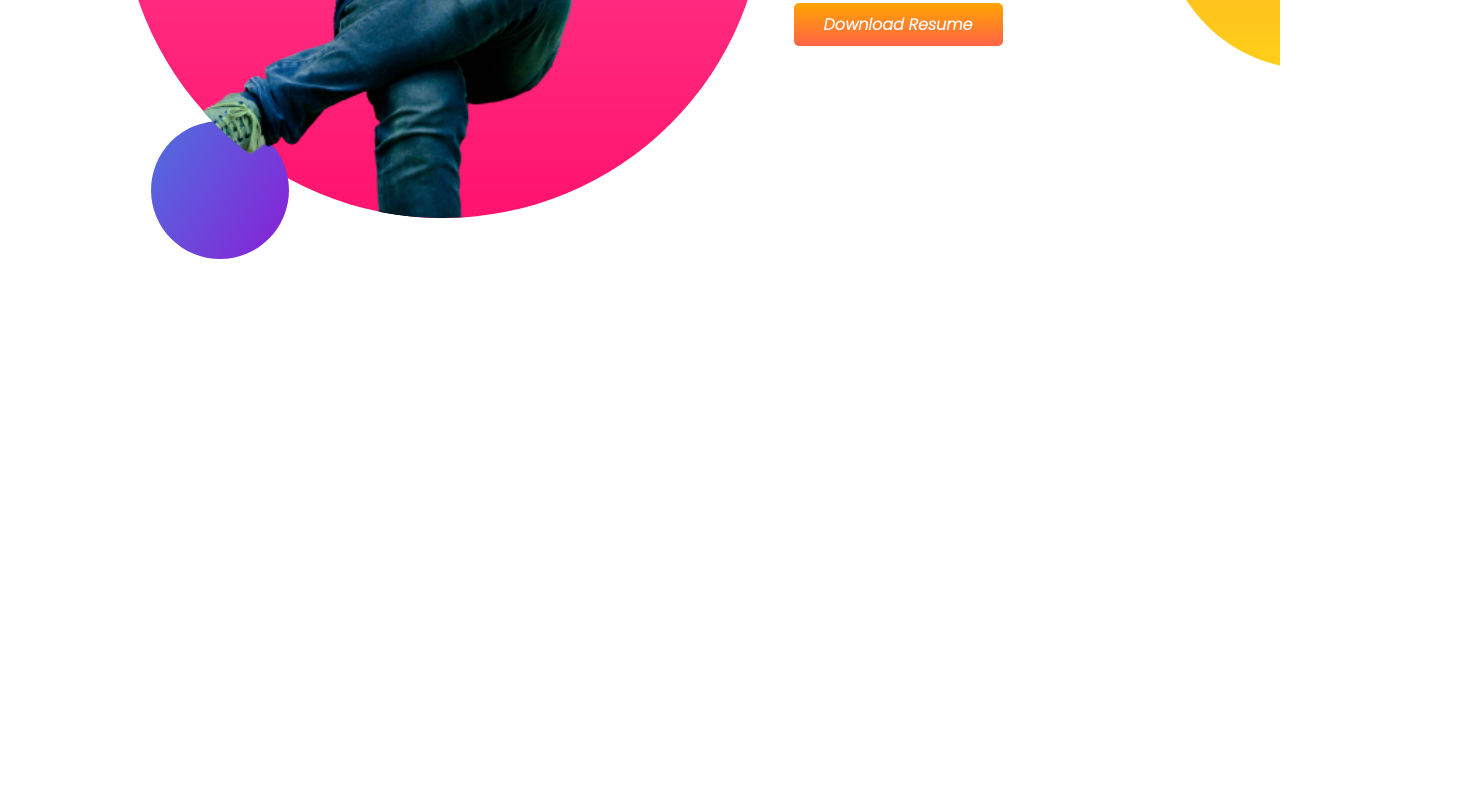
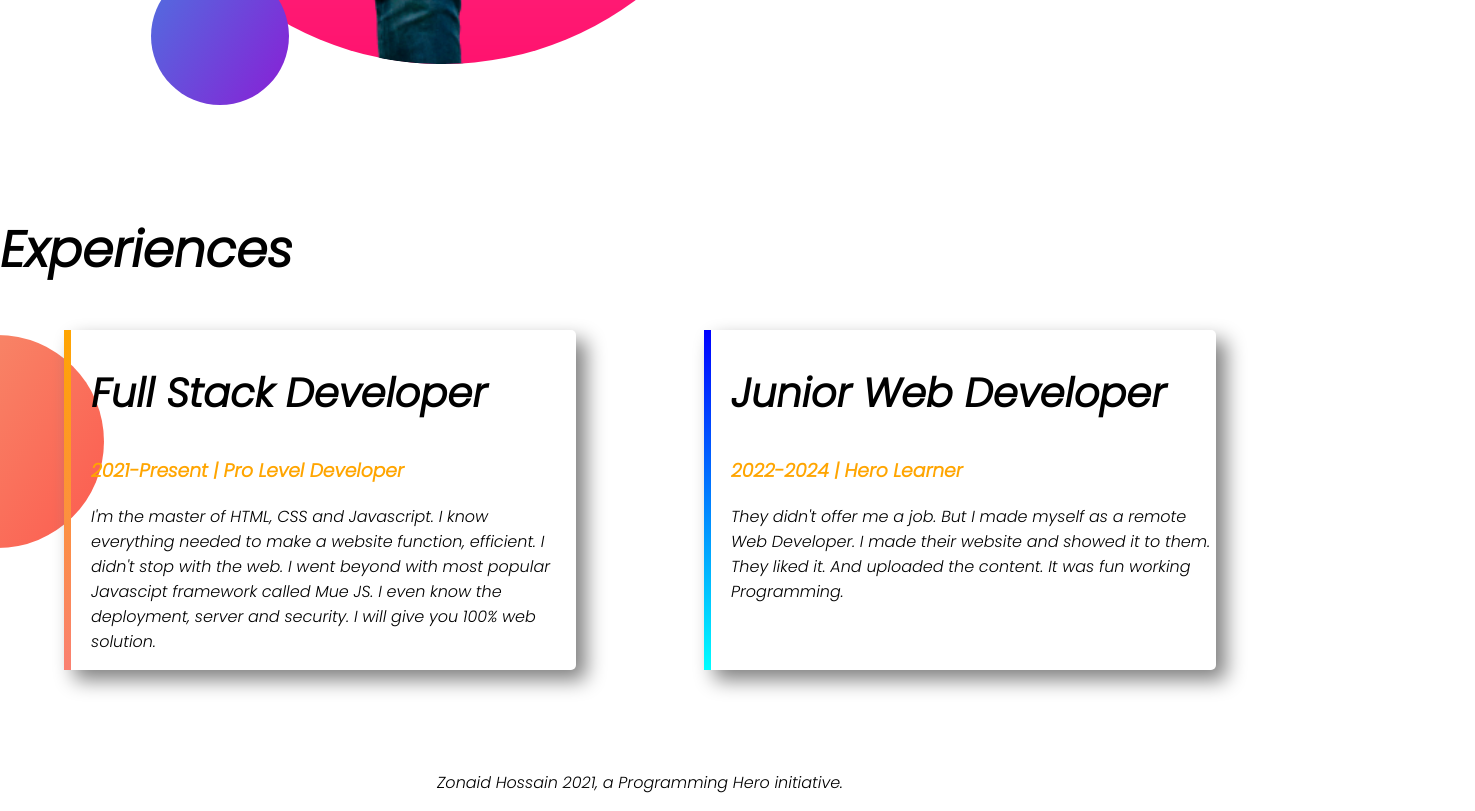
Before and after one commit to Zonaid243/developer-portfolio, a plain HTML site: page index.html in a window 1280 px wide. Shown: the part 1516-2327 px from the top of the page, 1475 px wide, since content can reach past the window. Before the commit the page ends 1934 px from the top, so only its background shows below. Drawn offline with Linux system fonts and the light colour scheme.

Commit message:
footer and experience added

```diff
--- a/index.html
+++ b/index.html
@@ -11,7 +11,7 @@
     <link rel="stylesheet" href="style.css">
 </head>
 <body>
-    <section class="top-banner">
+    <section class="top-banner flexible-container">
         <div class="half-width">
             <h1>Welcome To</h1>
             <h1> <span class="orange">Zonaid Hossain's</span> Portfolio !</h1>
@@ -25,7 +25,7 @@
 </div>
 </section>
 
-<section class="dream-big">
+<section class="dream-big flexible-container">
     <div class="half-width">
         <img src="/images/zonaid2-bg2.png" alt="zonaid background 2">
     </div>
@@ -36,5 +36,27 @@
         <a class="hire-button" target="_blank" href="">Download Resume</a>
     </div>
 </section>
+
+<section class="experience-area ">
+    <h1>Experiences</h1>
+    <div class="flexible-container">
+        <div id="full-stake"  class="experience-item">
+            <h2>Full Stack Developer</h2>
+            <h3 class="orange">2021-Present | Pro Level Developer</h3>
+            <p>I'm the master of HTML, CSS and Javascript. I know everything needed to make a website function, efficient. I
+                didn't stop with the web. I went beyond with most popular Javascipt framework called Mue JS. I even know the
+                deployment, server and security. I will give you 100% web solution. </p>
+        </div>
+        <div id="web-dev-experience" class="experience-item">
+            <h2>Junior Web Developer</h2>
+            <h3 class="orange">2022-2024 | Hero Learner</h3>
+            <p>They didn't offer me a job. But I made myself as a remote Web Developer. I made their website and showed it to
+                them. They liked it. And uploaded the content. It was fun working Programming. </p>
+        </div>
+    </div>
+</section>
+<footer>
+    <p>Zonaid Hossain 2021, a Programming Hero initiative.</p>
+</footer>
 </body>
 </html>
--- a/style.css
+++ b/style.css
@@ -5,16 +5,19 @@ body {
 h1 {
   font-size: 50px;
 }
+h2 {
+  font-size: 40px;
+}
 .orange {
   color: orange;
 }
-section {
+.flexible-container {
   display: flex;
   margin-bottom: 100px;
 }
 .half-width {
   width: 50%;
-  padding: 4%;
+  padding-left: 4%;
 }
 .half-width.img {
   width: 80%;
@@ -36,3 +39,30 @@ section {
   background-repeat: no-repeat;
   background-position: right;
 }
+.experience-area {
+  background-image: url(/images/exp-bg.png);
+  background-repeat: no-repeat;
+  background-position: left;
+}
+.experience-item {
+  width: 40%;
+  margin-right: 5%;
+  margin-left: 5%;
+  border-radius: 5px;
+  padding-left: 20px;
+  box-shadow: 10px 10px 20px gray;
+  border-left: 10px solid;
+}
+#web-dev-experience {
+  border-left: 7px solid;
+  border-image: linear-gradient(blue, cyan);
+  border-image-slice: 1;
+}
+#full-stake {
+  border-left: 7px solid;
+  border-image: linear-gradient(orange, salmon);
+  border-image-slice: 1;
+}
+footer {
+  text-align: center;
+}
```
Also changed, not shown: images/jhankar.png (deleted), images/jhankar2.png (deleted), showOff/IMG_20200428_201410.jpg (deleted), 2 other files.
